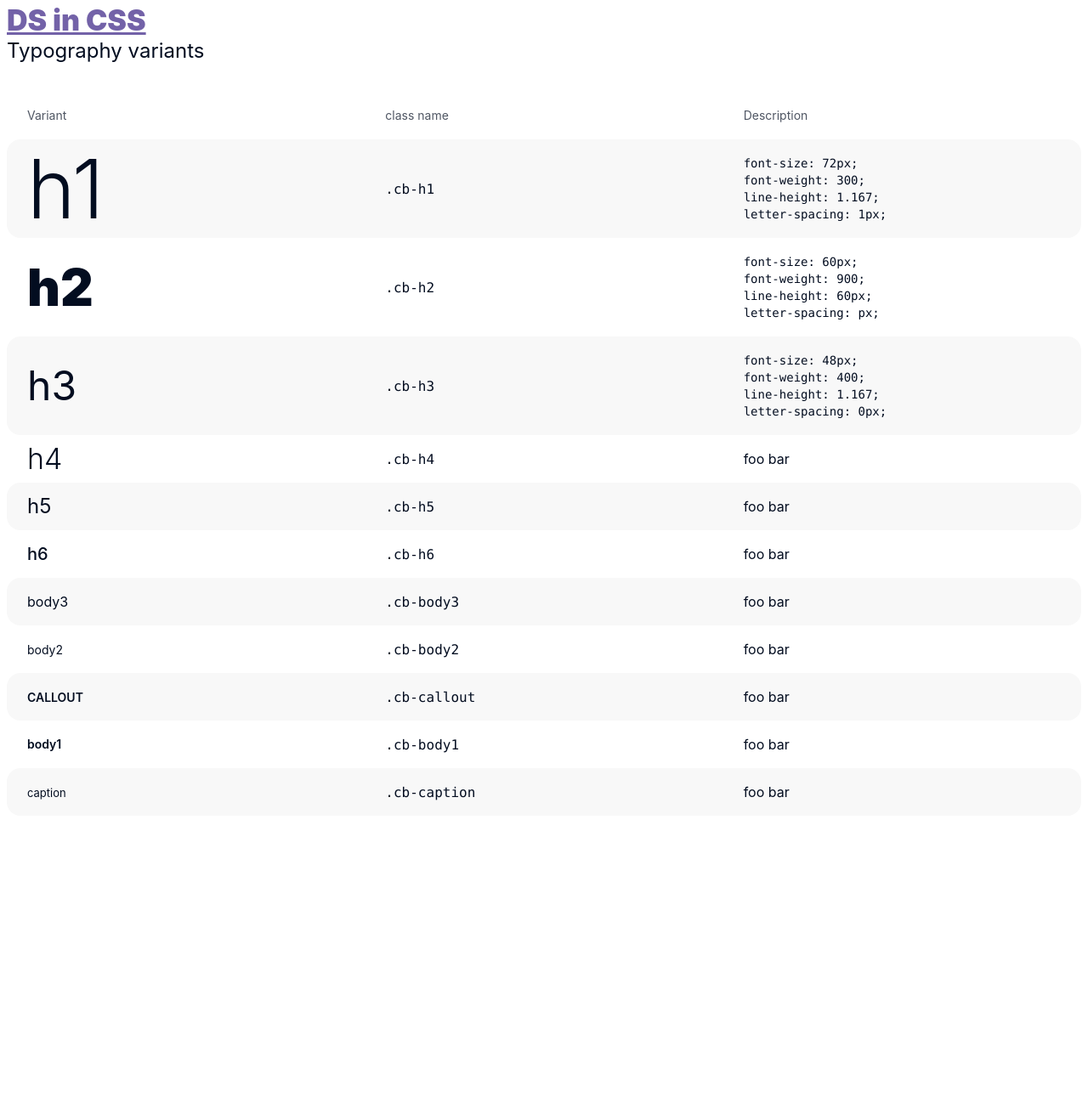
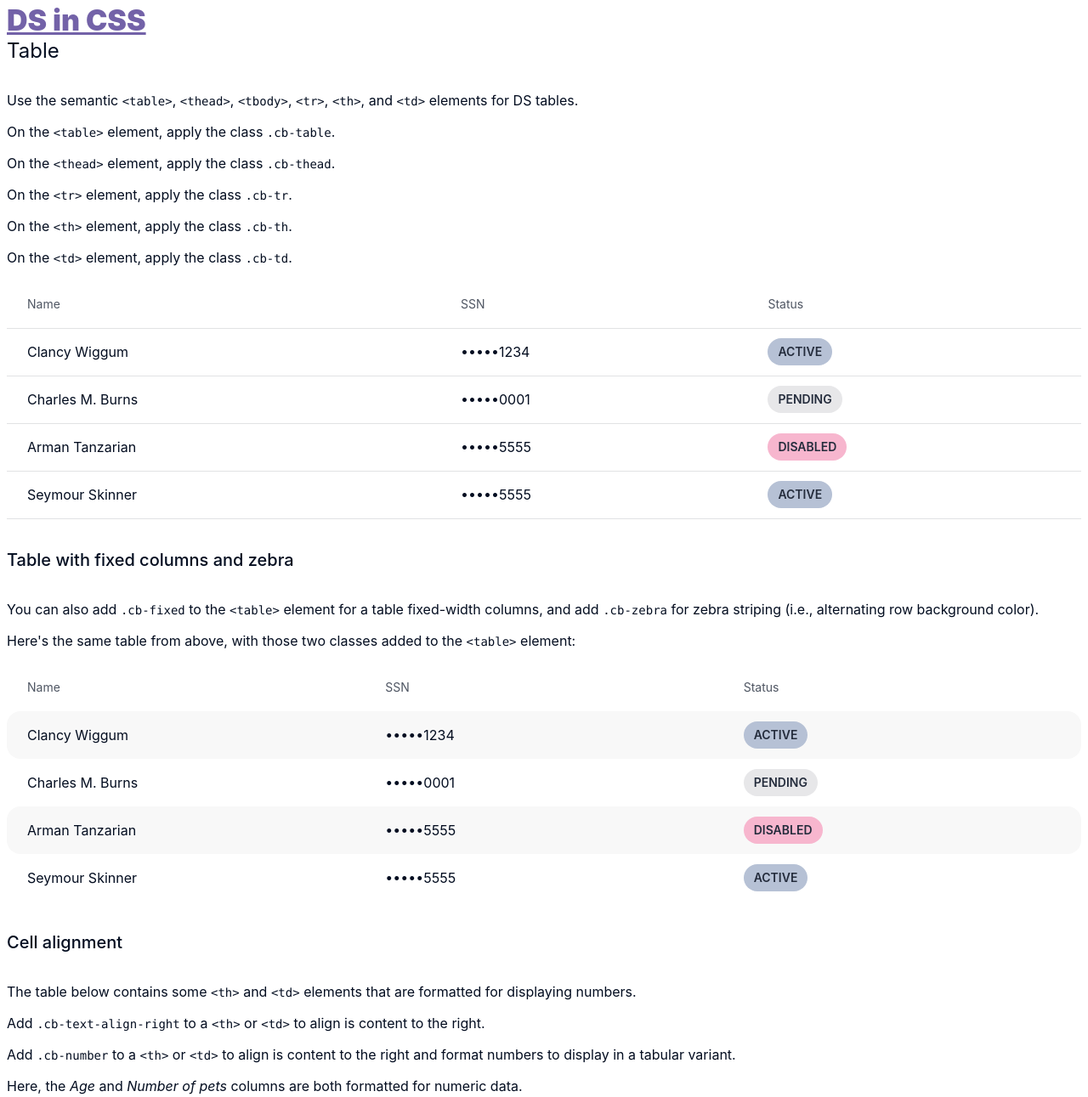
Before and after one commit to Casecommons/cbp-ds-in-css, a website: page table.html in a window 1280 px wide. Shown: the part 4-1295 px from the top of the page at 85% size. Before the commit the page ends 972 px from the top, so only its background shows below. Drawn offline with Linux system fonts and the light colour scheme.

Commit message:
table style additions

```diff
--- a/scss/_table.scss
+++ b/scss/_table.scss
@@ -51,4 +51,11 @@
 .cb-th, .cb-td {
   padding: $cb-spacing-tiny $cb-spacing-dense $cb-spacing-tiny $cb-spacing-medium;
   border-bottom-width: 0;
+  &.cb-number {
+    text-align: right;
+    font-variant-numeric: tabular-nums;
+  }
+  &.cb-text-align-right {
+    text-align: right;
+  }
 }
--- a/table.html
+++ b/table.html
@@ -1,136 +1,231 @@
 <!DOCTYPE html>
 <html lang="en">
+
 <head>
   <meta charset="UTF-8">
   <meta http-equiv="X-UA-Compatible" content="IE=edge">
   <meta name="viewport" content="width=device-width, initial-scale=1.0">
-  <title>DS in CSS</title>
+  <title>DS in CSS - Table</title>
   <link rel="stylesheet" type="text/css" href="./css/styles.css">
 </head>
+
 <body class="baseline">
   <h1 class="cb-h4 cb-bolder"><a class="cb-link" href="./index.html">DS in CSS</a></h1>
   <h2 class="cb-h5 cb-margin-bottom-large">
-    Typography variants
+    Table
   </h2>
+  <p>
+    Use the semantic <code class="cb-monospace cb-body2">&lt;table&gt;</code>, <code
+      class="cb-monospace cb-body2">&lt;thead&gt;</code>, <code class="cb-monospace cb-body2">&lt;tbody&gt;</code>,
+    <code class="cb-monospace cb-body2">&lt;tr&gt;</code>, <code class="cb-monospace cb-body2">&lt;th&gt;</code>, and
+    <code class="cb-monospace cb-body2">&lt;td&gt;</code> elements for DS tables.
+  </p>
+  <p>
+    On the <code class="cb-monospace cb-body2">&lt;table&gt;</code> element, apply the class <code
+      class="cb-monospace cb-body2">.cb-table</code>.
+  </p>
 
-  <table class="cb-table cb-fixed cb-zebra">
+  <p>
+    On the <code class="cb-monospace cb-body2">&lt;thead&gt;</code> element, apply the class <code
+      class="cb-monospace cb-body2">.cb-thead</code>.
+  </p>
+
+  <p>
+    On the <code class="cb-monospace cb-body2">&lt;tr&gt;</code> element, apply the class <code
+      class="cb-monospace cb-body2">.cb-tr</code>.
+  </p>
+
+  <p>
+    On the <code class="cb-monospace cb-body2">&lt;th&gt;</code> element, apply the class <code
+      class="cb-monospace cb-body2">.cb-th</code>.
+  </p>
+
+  <p>
+    On the <code class="cb-monospace cb-body2">&lt;td&gt;</code> element, apply the class <code
+      class="cb-monospace cb-body2">.cb-td</code>.
+  </p>
+
+  <table class="cb-table">
     <thead class="cb-thead">
       <tr class="cb-tr">
-        <th class="cb-th">Variant</th>
-        <th class="cb-th">class name</th>
-        <th class="cb-th">Description</th>
+        <th class="cb-th">Name</th>
+        <th class="cb-th">SSN</th>
+        <th class="cb-th">Status</th>
       </tr>
     </thead>
     <tbody class="cb-tbody">
       <tr class="cb-tr">
         <td class="cb-td">
-          <span class="cb-h1">h1</span>
+          Clancy Wiggum
         </td>
-        <td class="cb-td cb-monospace">.cb-h1</td>
-          <td class="cb-td">
-          <pre class="cb-body2 cb-monospace">font-size: 72px;
-font-weight: 300;
-line-height: 1.167;
-letter-spacing: 1px;</pre>
+        <td class="cb-td">
+          •••••1234
+        </td>
+        <td class="cb-td">
+          <div class="cb-chip cb-active">Active</div>
         </td>
       </tr>
       <tr class="cb-tr">
         <td class="cb-td">
-          <span class="cb-h2">h2</span>
+          Charles M. Burns
         </td>
-        <td class="cb-td cb-monospace">.cb-h2</td>
         <td class="cb-td">
-          <pre class="cb-body2 cb-monospace">font-size: 60px;
-font-weight: 900;
-line-height: 60px;
-letter-spacing: px;</pre>
+          •••••0001
+        </td>
+        <td class="cb-td">
+          <div class="cb-chip">Pending</div>
         </td>
       </tr>
       <tr class="cb-tr">
         <td class="cb-td">
-          <span class="cb-h3">h3</span>
+          Arman Tanzarian
         </td>
-        <td class="cb-td cb-monospace">.cb-h3</td>
         <td class="cb-td">
-          <pre class="cb-body2 cb-monospace">font-size: 48px;
-font-weight: 400;
-line-height: 1.167;
-letter-spacing: 0px;</pre>
+          •••••5555
+        </td>
+        <td class="cb-td">
+          <div class="cb-chip cb-alert">Disabled</div>
         </td>
       </tr>
       <tr class="cb-tr">
         <td class="cb-td">
-          <span class="cb-h4">h4</span>
+          Seymour Skinner
         </td>
-        <td class="cb-td cb-monospace">.cb-h4</td>
         <td class="cb-td">
-          foo bar
+          •••••5555
+        </td>
+        <td class="cb-td">
+          <div class="cb-chip cb-active">Active</div>
+        </td>
+      </tr>
+    </tbody>
+  </table>
+
+  <h3 id="fixed-columns-zebra" class="cb-h6 cb-margin-bottom-large cb-margin-top-large">Table with fixed columns and zebra</h3>
+
+  <p>You can also add <code class="cb-monospace cb-body2">.cb-fixed</code> to the <code
+      class="cb-monospace cb-body2">&lt;table&gt;</code> element for a table fixed-width columns, and add <code
+      class="cb-monospace cb-body2">.cb-zebra</code> for zebra striping (i.e., alternating row background color).</p>
+
+  <p>Here's the same table from above, with those two classes added to the <code
+      class="cb-monospace cb-body2">&lt;table&gt;</code> element:</p>
+
+  <table class="cb-table cb-fixed cb-zebra">
+    <thead class="cb-thead">
+      <tr class="cb-tr">
+        <th class="cb-th">Name</th>
+        <th class="cb-th">SSN</th>
+        <th class="cb-th">Status</th>
+      </tr>
+    </thead>
+    <tbody class="cb-tbody">
+      <tr class="cb-tr">
+        <td class="cb-td">
+          Clancy Wiggum
+        </td>
+        <td class="cb-td">
+          •••••1234
+        </td>
+        <td class="cb-td">
+          <div class="cb-chip cb-active">Active</div>
         </td>
       </tr>
       <tr class="cb-tr">
         <td class="cb-td">
-          <span class="cb-h5">h5</span>
+          Charles M. Burns
         </td>
-        <td class="cb-td cb-monospace">.cb-h5</td>
         <td class="cb-td">
-          foo bar
+          •••••0001
+        </td>
+        <td class="cb-td">
+          <div class="cb-chip">Pending</div>
         </td>
       </tr>
       <tr class="cb-tr">
         <td class="cb-td">
-          <span class="cb-h6">h6</span>
+          Arman Tanzarian
         </td>
-        <td class="cb-td cb-monospace">.cb-h6</td>
         <td class="cb-td">
-          foo bar
+          •••••5555
+        </td>
+        <td class="cb-td">
+          <div class="cb-chip cb-alert">Disabled</div>
         </td>
       </tr>
       <tr class="cb-tr">
         <td class="cb-td">
-          <span class="cb-body3">body3</span>
+          Seymour Skinner
         </td>
-        <td class="cb-td cb-monospace">.cb-body3</td>
         <td class="cb-td">
-          foo bar
+          •••••5555
         </td>
-      </tr>
-      <tr class="cb-tr">
         <td class="cb-td">
-          <span class="cb-body2">body2</span>
-        </td>
-        <td class="cb-td cb-monospace">.cb-body2</td>
-        <td class="cb-td">
-          foo bar
-        </td>
-      </tr>
-      <tr class="cb-tr">
-        <td class="cb-td">
-          <span class="cb-callout">callout</span>
-        </td>
-        <td class="cb-td cb-monospace">.cb-callout</td>
-        <td class="cb-td">
-          foo bar
-        </td>
-      </tr>
-      <tr class="cb-tr">
-        <td class="cb-td">
-          <span class="cb-body1">body1</span>
-        </td>
-        <td class="cb-td cb-monospace">.cb-body1</td>
-        <td class="cb-td">
-          foo bar
-        </td>
-      </tr>
-      <tr class="cb-tr">
-        <td class="cb-td">
-          <span class="cb-caption">caption</span>
-        </td>
-        <td class="cb-td cb-monospace">.cb-caption</td>
-        <td class="cb-td">
-          foo bar
+          <div class="cb-chip cb-active">Active</div>
         </td>
       </tr>
     </tbody>
   </table>
+
+  <h3 id="cell-alignment" class="cb-h6 cb-margin-bottom-large cb-margin-top-large">Cell alignment</h3>
+
+  <p>The table below contains some <code class="cb-monospace cb-body2">&lt;th&gt;</code> and <code class="cb-monospace cb-body2">&lt;td&gt;</code> elements that are formatted for displaying numbers.</p>
+
+  <p>Add <code class="cb-monospace cb-body2">.cb-text-align-right</code> to a <code class="cb-monospace cb-body2">&lt;th&gt;</code> or <code class="cb-monospace cb-body2">&lt;td&gt;</code> to align is content to the right.</p>
+
+  <p>Add <code class="cb-monospace cb-body2">.cb-number</code> to a <code class="cb-monospace cb-body2">&lt;th&gt;</code> or <code class="cb-monospace cb-body2">&lt;td&gt;</code> to align is content to the right and format numbers to display in a tabular variant.</p>
+
+  <p>Here, the <i>Age</i> and <i>Number of pets</i> columns are both formatted for numeric data.</p>
+
+  <table class="cb-table cb-fixed">
+    <thead class="cb-thead">
+      <tr class="cb-tr">
+        <th class="cb-th">Name</th>
+        <th class="cb-th cb-text-align-right">Age</th>
+        <th class="cb-th cb-text-align-right">Number of pets</th>
+        <th class="cb-th">Pet type(s)</th>
+      </tr>
+    </thead>
+    <tbody class="cb-tbody">
+      <tr class="cb-tr">
+        <td class="cb-td">
+          Clancy Wiggum
+        </td>
+        <td class="cb-td cb-number">
+          43
+        </td>
+        <td class="cb-td cb-number">
+          1
+        </td>
+        <td class="cb-td">Cat</td>
+      </tr>
+      <tr class="cb-tr">
+        <td class="cb-td">
+          Eleanor Abernathy
+        </td>
+        <td class="cb-td cb-number">
+          80
+        </td>
+        <td class="cb-td cb-number">
+          5,345
+        </td>
+        <td class="cb-td">Cat</td>
+      </tr>
+      <tr class="cb-tr">
+        <td class="cb-td">
+          Homer Simpson
+        </td>
+        <td class="cb-td cb-number">
+          40
+        </td>
+        <td class="cb-td cb-number">
+          2
+        </td>
+        <td class="cb-td">Cat, Dog</td>
+      </tr>
+
+    </tbody>
+  </table>
+
 </body>
+
 </html>
```
Also changed, not shown: css/styles.css.
